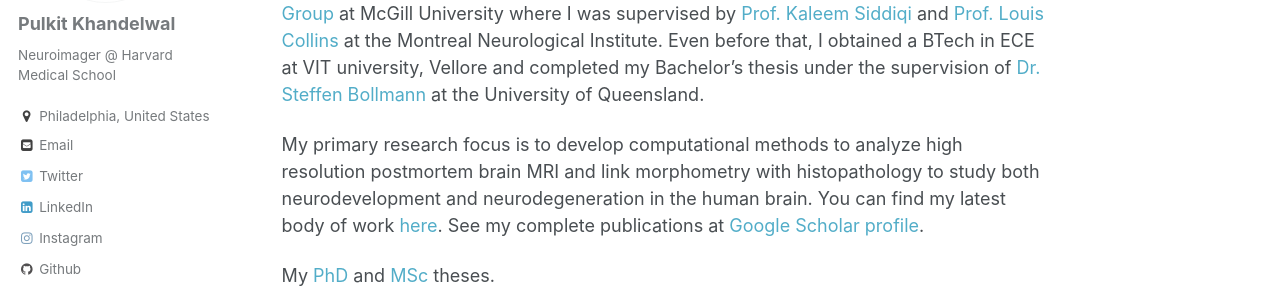
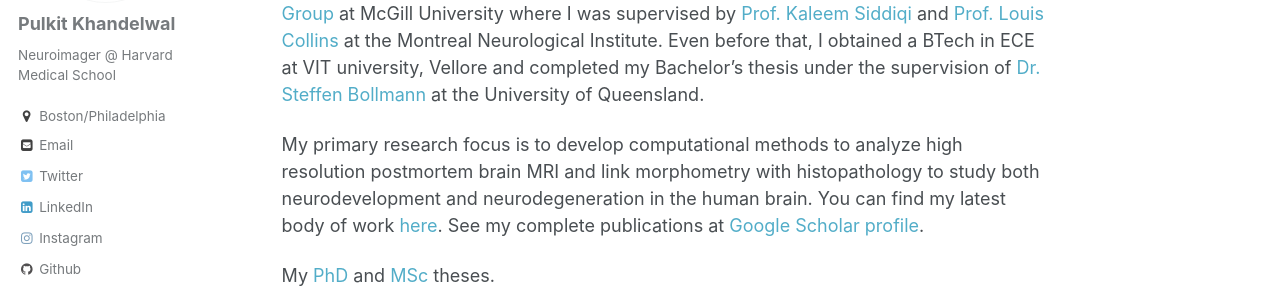
Before and after one commit to Pulkit-Khandelwal/pulkit-khandelwal.github.io, a Jekyll site: the page built from _pages/about.md, in a window 1280 px wide. Shown: the part 346-646 px from the top of the page. Built offline with Jekyll 4.4.1, drawn with Linux system fonts in a browser that asks for light colours.

Commit message:
Update author location and email in config

```diff
--- a/_config.yml
+++ b/_config.yml
@@ -81,10 +81,10 @@
   name             : "Pulkit Khandelwal"
   avatar           : "mugshot_2023.png"
   bio              : "Neuroimager @ Harvard Medical School"
-  location         : "Philadelphia, United States"
+  location         : "Boston/Philadelphia"
   employer         :
   googlescholar    :
-  email            : "pulks@seas.upenn.edu"
+  email            : "pkhandelwal1@mgh.harvard.edu"
   uri              :
   bitbucket        :
   codepen          :
```
